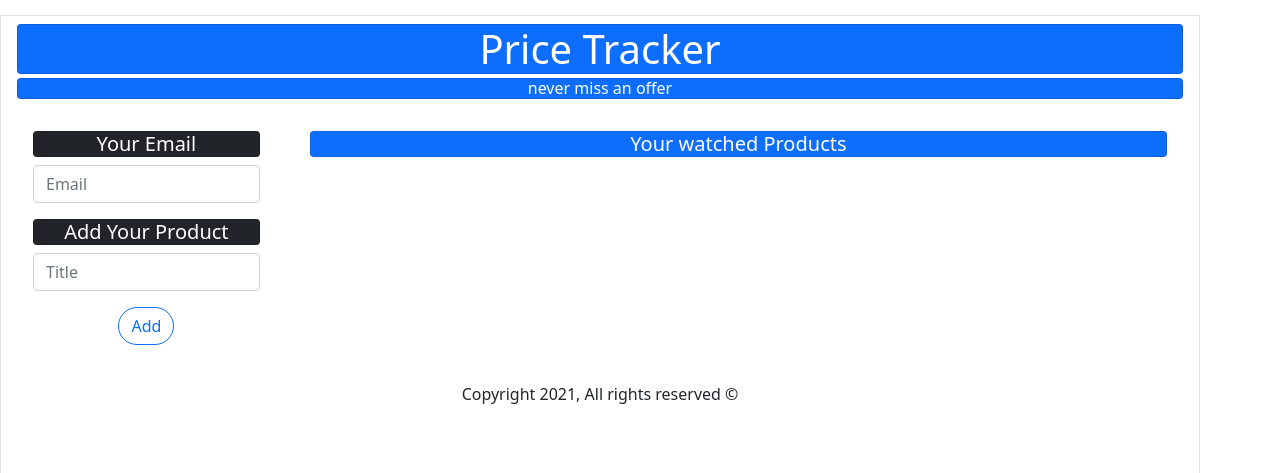
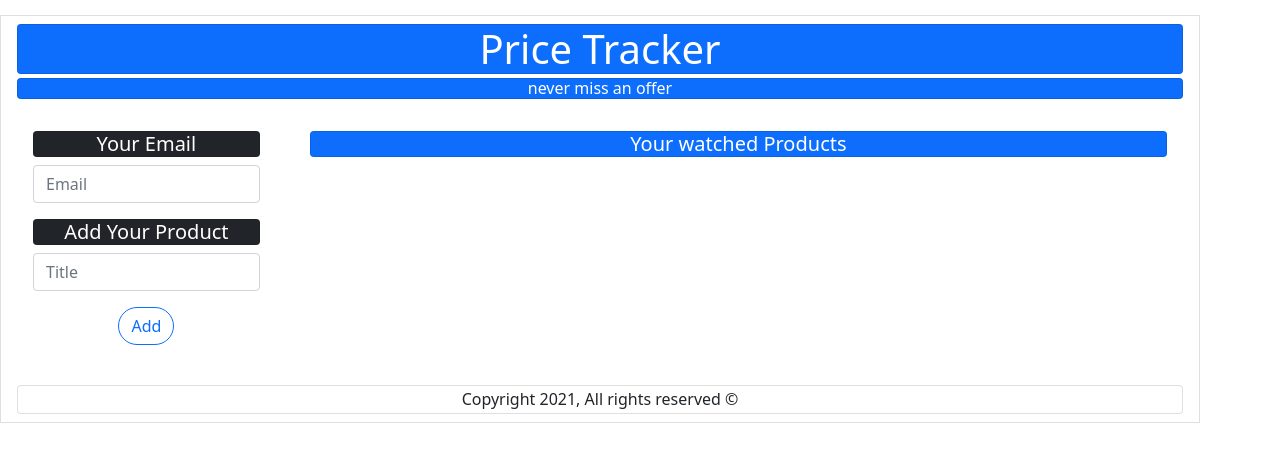
Before and after one commit to lieweschwerzel/price-tracker-front, a React (Create React App) app: page / in a window 1280 px wide. Shown: the top 473 px of the page. Built offline with nearby package versions, Linux system fonts and the light colour scheme.

Commit message:
Revert "build"
This reverts commit 5af6114cce42317787439c3d7a5c6cc92c877338.

```diff
--- a/src/App.js
+++ b/src/App.js
@@ -35,7 +35,6 @@ function App() {
           console.log(res.data)
           setItemList([...ItemList, res.data])
           setLoading(false)
-          setTitle('')
         });
     }
     else console.log("not added")
@@ -46,7 +45,7 @@ function App() {
   }
 
   return (
-    <div className="App list-group-item  justify-content-center align-items-center mx-auto" style={{ "backgroundColor": "white", "marginTop": "15px", "minHeight": "90vh" }} >
+    <div className="App list-group-item  justify-content-center align-items-center mx-auto" style={{ "backgroundColor": "white", "marginTop": "15px" }} >
       <h1 className="card text-white bg-primary mb-1" styleName="max-width: 20rem;">Price Tracker</h1>
       <h6 className="card text-white bg-primary mb-3">never miss an offer</h6>
       <div className="card-body">
@@ -73,7 +72,7 @@ function App() {
         </div>
 
       </div>
-      <h6 className=" col align-self-center" >Copyright 2021, All rights reserved &copy;</h6>
+      <h6 className="card text-dark py-1 mb-0" >Copyright 2021, All rights reserved &copy;</h6>
     </div>
   );
 }
```
Also changed, not shown: 22 other files (tests, documents, lock files or other folders).
